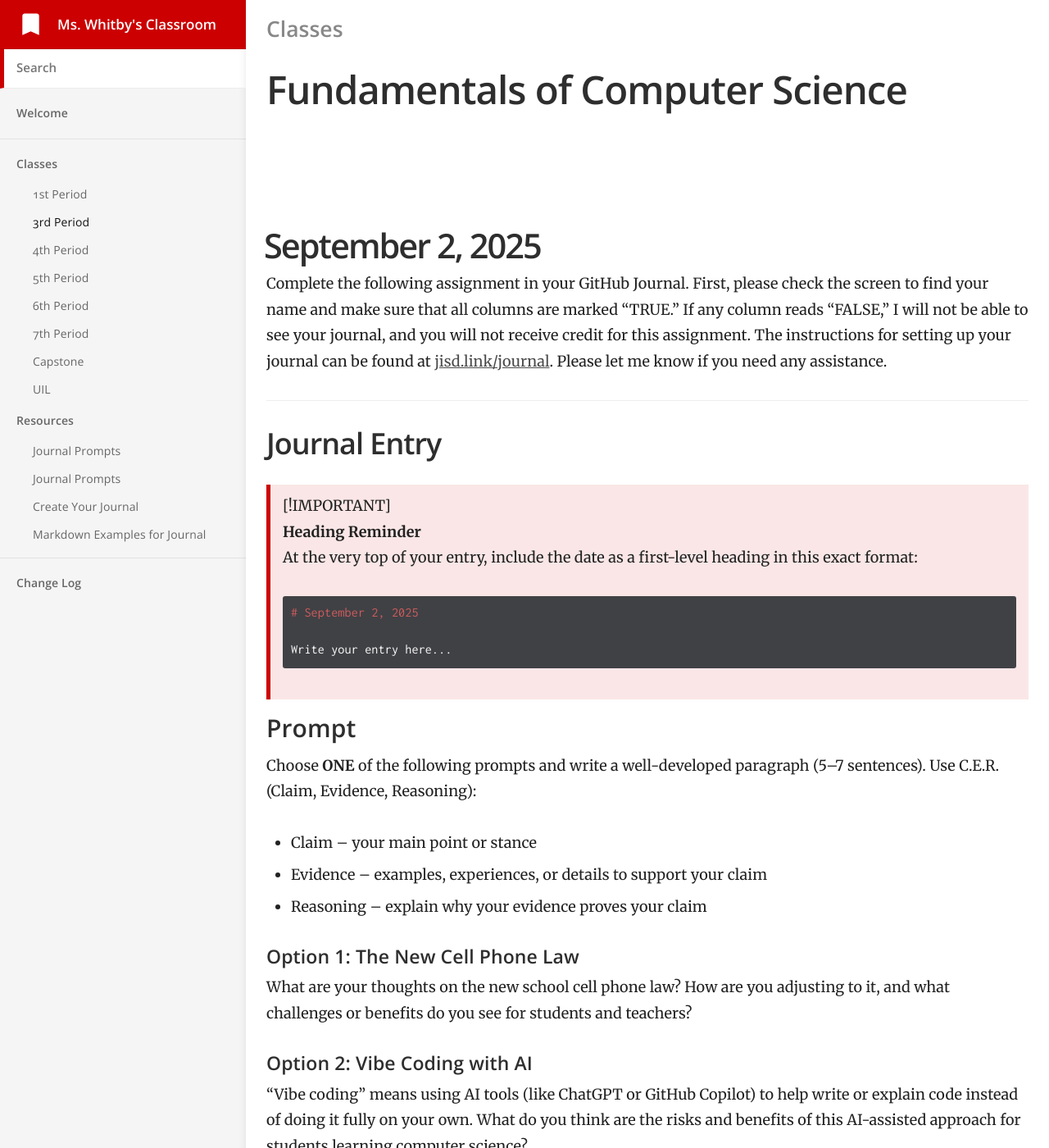
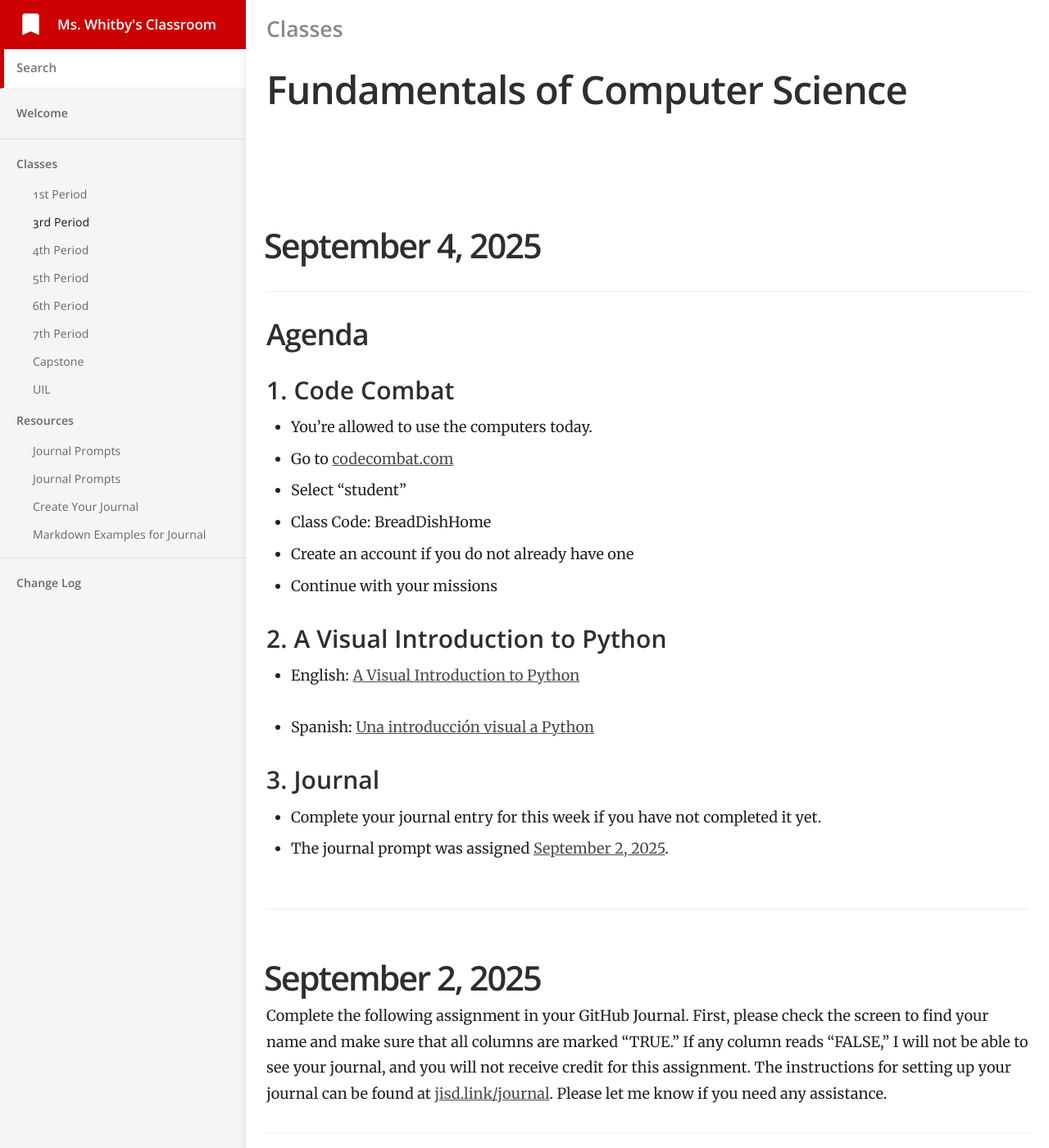
Before and after one commit to mswhitby/classroom, a Jekyll site: the page built from _docs/classes/3rd.md, in a window 1280 px wide and 1400 px high. Shown: the whole window at 82% size. Built offline with Jekyll 4.4.1, drawn with Linux system fonts in a browser that asks for light colours.

Commit message:
Updated lessons

```diff
--- a/_docs/classes/3rd.md
+++ b/_docs/classes/3rd.md
@@ -4,6 +4,33 @@ subtitle: Fundamentals of Computer Science
 category: Classes
 order: 2
 ---
+
+# September 4, 2025
+
+## Agenda
+
+### 1. Code Combat
+
+- You're allowed to use the computers today.
+- Go to [codecombat.com](https://codecombat.com)
+- Select "student"
+- Class Code: BreadDishHome
+- Create an account if you do not already have one
+- Continue with your missions
+
+### 2. A Visual Introduction to Python
+
+- English: [A Visual Introduction to Python](https://hourofpython.trinket.io/a-visual-introduction-to-python#/welcome/an-hour-of-code)
+
+- Spanish: [Una introducción visual a Python](https://hourofpython.com/una-introduccion-visual-a-python/index.html)
+
+
+### 3. Journal
+
+- Complete your journal entry for this week if you have not completed it yet.
+- The journal prompt was assigned [September 2, 2025](https://github.com/mswhitby/classroom/blob/main/_docs/resources/journal.md#september-2-2025).
+
+----
 
 # September 2, 2025
 
```
Also changed, not shown: _docs/classes/1st.md (+1 -1 lines).
